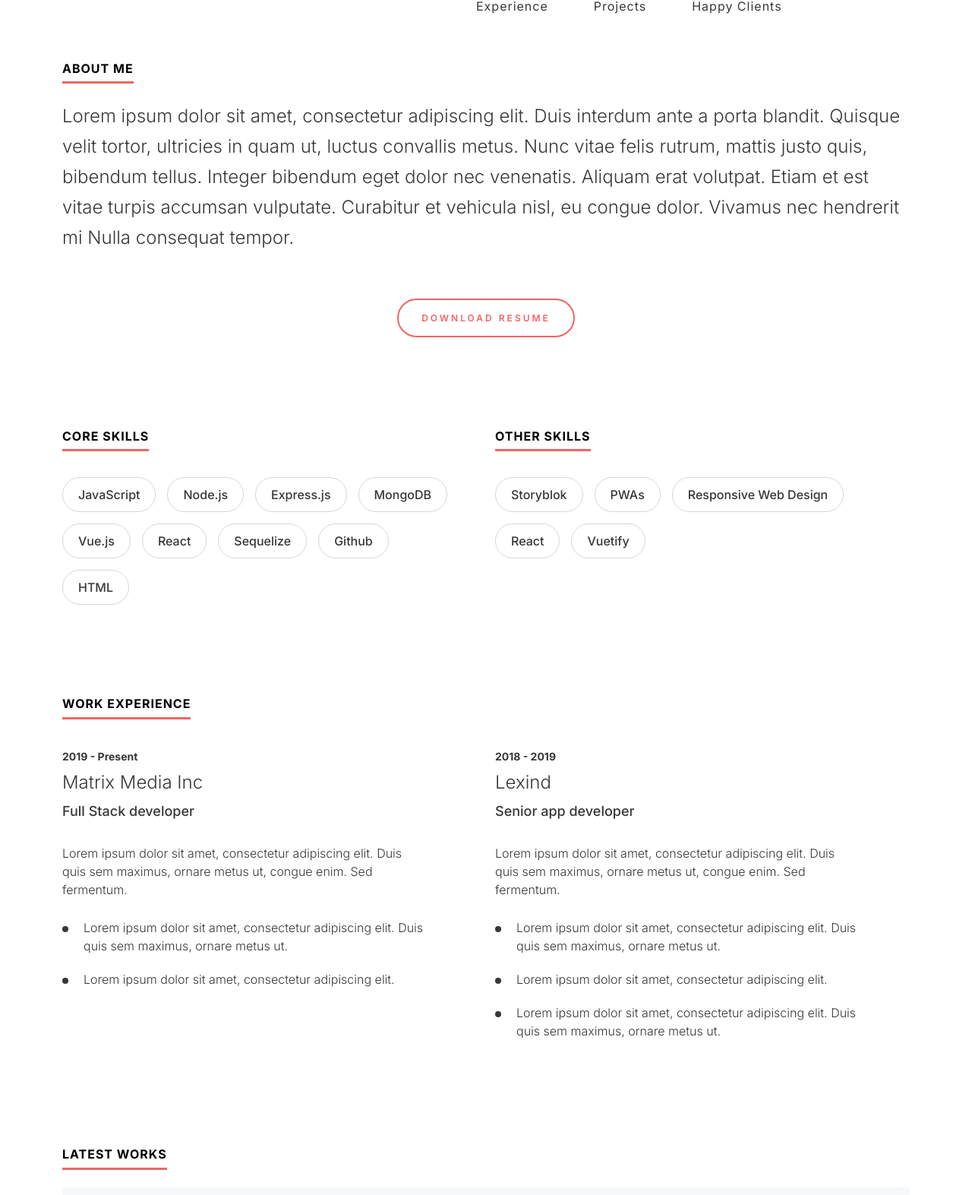
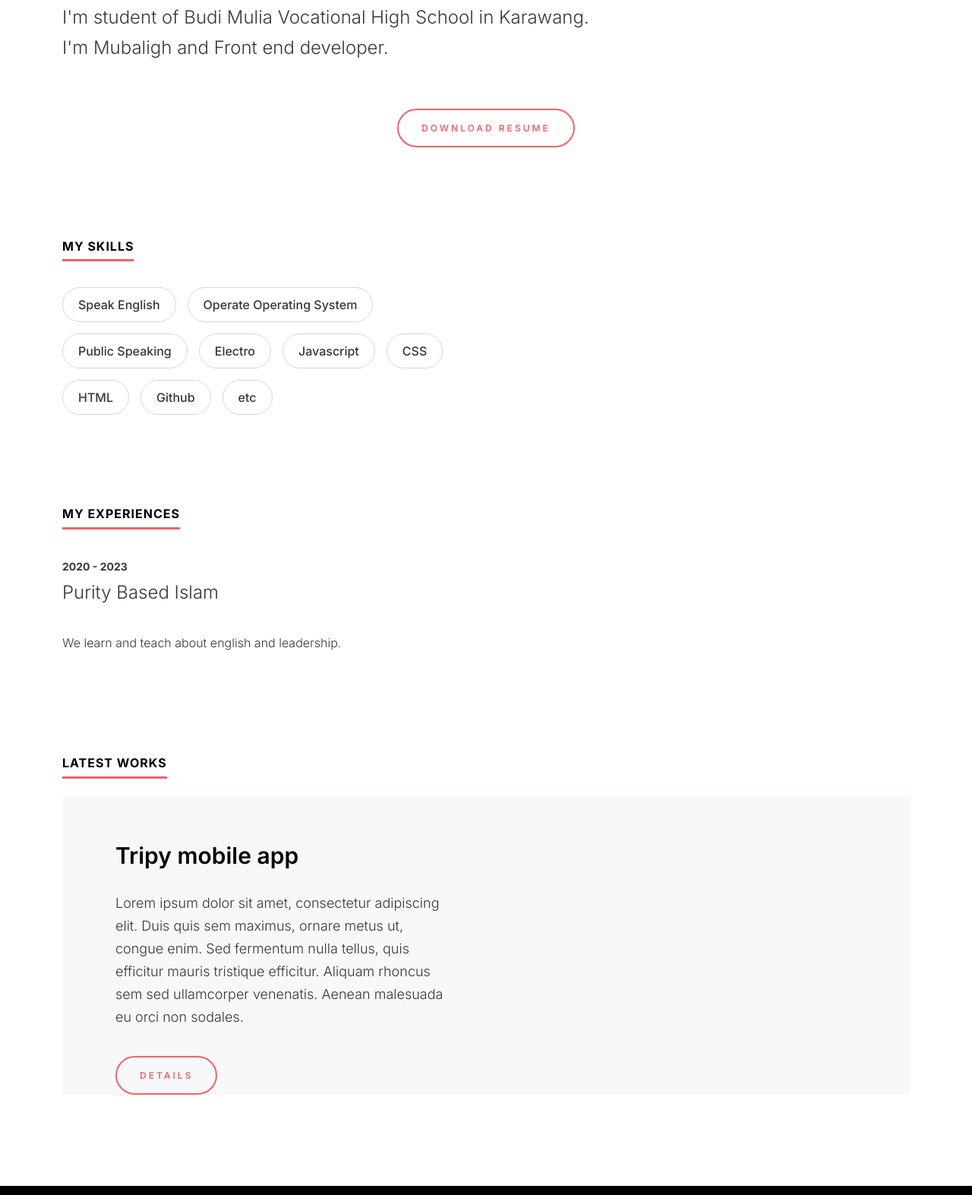
Before and after one commit to khidir05/a, a plain HTML site: page index.html in a window 1280 px wide. Shown: the part 628-2201 px from the top of the page at 76% size. Drawn offline with nearby package versions, Linux system fonts and the light colour scheme.

Commit message:
Update index.html

```diff
--- a/index.html
+++ b/index.html
@@ -18,7 +18,7 @@
       <link href="main.css" rel="stylesheet">
 
 
-    <title>Defolio - Bootstrap 5 html resume template </title>
+    <title>Khidir Afwan Amlabar</title>
   </head>
   <body>
 
@@ -28,7 +28,7 @@
             <div class="ds-header-inner">
               <!-- logo -->
               <a href="index.html" class="ds-logo">
-                <span>J</span>Jason Stroff
+                <span>05</span>Khidir Afwan Amlabar
               </a>
               <!-- logo -->
               <!-- social -->
@@ -55,22 +55,8 @@
             <section>
                 <h1>
                   <span>HI THERE</span>
-                  I’m Jason Stroff <br> UI/UX DESIGNER + DEVELOPER based in Florida.
+                  I’m Khidir <br> Front end developer + Electrian + Mubaligh.
                 </h1>
-                <ul class="ds-numbervalulist">
-                  <li>
-                    <strong>6+</strong>
-                    <span>Experience</span>
-                  </li>
-                  <li>
-                    <strong>89</strong>
-                    <span>Projects</span>
-                  </li>
-                  <li>
-                    <strong>52</strong>
-                    <span>Happy Clients</span>
-                  </li>
-                </ul>
             </section>
           </div>
         </div>
@@ -83,7 +69,7 @@
       <div class="container">
         <section>
             <h2 class="ds-heading">About Me</h2>
-            <p>Lorem ipsum dolor sit amet, consectetur adipiscing elit. Duis interdum ante a porta blandit. Quisque velit tortor, ultricies in quam ut, luctus convallis metus. Nunc vitae felis rutrum, mattis justo quis, bibendum tellus. Integer bibendum eget dolor nec venenatis. Aliquam erat volutpat. Etiam et est vitae turpis accumsan vulputate. Curabitur et vehicula nisl, eu congue dolor. Vivamus nec hendrerit mi Nulla consequat tempor.</p>
+            <p>I'm student of Budi Mulia Vocational High School in Karawang.<br>I'm Mubaligh and Front end developer.</p>
             <div class="ds-button-sec text-center">
                 <a href="#" class="ds-button">Download Resume</a>
             </div>
@@ -97,28 +83,18 @@
       <div class="container">
         <div class="row">
           <div class="col-12 col-sm-12 col-md-6 col-lg-6 col-xl-6 col-xxl-6">
-             <h2 class="ds-heading">Core Skills</h2>
+             <h2 class="ds-heading">My Skills</h2>
              <ul class="ds-skills-list">
-               <li>JavaScript</li>
-               <li>Node.js</li>
-               <li>Express.js</li>
-               <li>MongoDB</li>
-               <li>Vue.js</li>
-               <li>React</li>
-               <li>Sequelize</li>
+               <li>Speak English</li>
+               <li>Operate Operating System</li>
+               <li>Public Speaking</li>
+               <li>Electro</li>
+               <li>Javascript</li>
+               <li>CSS</li>
+               <li>HTML</li>
                <li>Github</li>
-               <li>HTML</li>
+               <li>etc</li>
              </ul>
-          </div>
-          <div class="col-12 col-sm-12 col-md-6 col-lg-6 col-xl-6 col-xxl-6">
-            <h2 class="ds-heading">Other Skills</h2>
-            <ul class="ds-skills-list">
-              <li>Storyblok</li>
-              <li>PWAs</li>
-              <li>Responsive Web Design</li>
-              <li>React</li>
-              <li>Vuetify</li>
-            </ul>
           </div>
         </div>
       </div>
@@ -128,31 +104,14 @@
    <!-- Experience -->
    <div class="ds-experience-section">
      <div class="container">
-        <h2 class="ds-heading">Work Experience</h2>
+        <h2 class="ds-heading">My Experiences</h2>
         <div class="row ds-experience-list">
             <div class="col-12 col-sm-12 col-md-6 col-lg-6 col-xl-6 col-xxl-6">
               <section>
-                <span class="ds-year">2019 - Present</span>
-                <h3 class="ds-officename">Matrix Media Inc</h3>
-                <span class="ds-department">Full Stack developer</span>
-                <p>Lorem ipsum dolor sit amet, consectetur adipiscing elit. Duis quis sem maximus, ornare metus ut, congue enim. Sed fermentum.</p>
-                <ul>
-                  <li>Lorem ipsum dolor sit amet, consectetur adipiscing elit. Duis quis sem maximus, ornare metus ut.</li>
-                  <li>Lorem ipsum dolor sit amet, consectetur adipiscing elit.</li>
-                </ul>
-              </section>
-            </div>
-            <div class="col-12 col-sm-12 col-md-6 col-lg-6 col-xl-6 col-xxl-6">
-              <section>
-                <span class="ds-year">2018 - 2019</span>
-                <h3 class="ds-officename">Lexind</h3>
-                <span class="ds-department">Senior app developer</span>
-                <p>Lorem ipsum dolor sit amet, consectetur adipiscing elit. Duis quis sem maximus, ornare metus ut, congue enim. Sed fermentum.</p>
-                <ul>
-                  <li>Lorem ipsum dolor sit amet, consectetur adipiscing elit. Duis quis sem maximus, ornare metus ut.</li>
-                  <li>Lorem ipsum dolor sit amet, consectetur adipiscing elit.</li>
-                  <li>Lorem ipsum dolor sit amet, consectetur adipiscing elit. Duis quis sem maximus, ornare metus ut.</li>
-                </ul>
+                <span class="ds-year">2020 - 2023</span>
+                <h3 class="ds-officename">Purity Based Islam</h3>
+                <span class="ds-department"></span>
+                <p>We learn and teach about english and leadership.</p>
               </section>
             </div>
         </div>
@@ -173,38 +132,7 @@
                           <p>Lorem ipsum dolor sit amet, consectetur adipiscing elit. Duis quis sem maximus, ornare metus ut, congue enim. Sed fermentum nulla tellus, quis efficitur mauris tristique efficitur. Aliquam rhoncus sem sed ullamcorper venenatis. Aenean malesuada eu orci non sodales. </p>
                           <a href="works-setails.html" class="ds-button">Details</a>
                       </section>
-                  </div>
-                  <div class="col-12 col-sm-12 col-md-5 col-lg-5 col-xl-5 col-xxl-5">
-                      <figure><img src="assets/images/work-1.jpg"></figure>
-                  </div>
-              </div>
-            </div>
-            <div class="ds-work-list">
-              <div class="row">
-                  <div class="col-12 col-sm-12 col-md-7 col-lg-7 col-xl-7 col-xxl-7">
-                      <section>
-                          <h3 class="ds-work-tilte">Hello mobile app</h3>
-                          <p>Lorem ipsum dolor sit amet, consectetur adipiscing elit. Duis quis sem maximus, ornare metus ut, congue enim. Sed fermentum nulla tellus, quis efficitur mauris tristique efficitur. Aliquam rhoncus sem sed ullamcorper venenatis. Aenean malesuada eu orci non sodales. </p>
-                          <a href="works-setails.html" class="ds-button">Details</a>
-                      </section>
-                  </div>
-                  <div class="col-12 col-sm-12 col-md-5 col-lg-5 col-xl-5 col-xxl-5">
-                      <figure><img src="assets/images/work-2.jpg"></figure>
-                  </div>
-              </div>
-            </div>
-            <div class="ds-work-list">
-              <div class="row">
-                  <div class="col-12 col-sm-12 col-md-7 col-lg-7 col-xl-7 col-xxl-7">
-                      <section>
-                          <h3 class="ds-work-tilte">Cute cookies app</h3>
-                          <p>Lorem ipsum dolor sit amet, consectetur adipiscing elit. Duis quis sem maximus, ornare metus ut, congue enim. Sed fermentum nulla tellus, quis efficitur mauris tristique efficitur. Aliquam rhoncus sem sed ullamcorper venenatis. Aenean malesuada eu orci non sodales. </p>
-                          <a href="works-setails.html" class="ds-button">Details</a>
-                      </section>
-                  </div>
-                  <div class="col-12 col-sm-12 col-md-5 col-lg-5 col-xl-5 col-xxl-5">
-                       <figure><img src="assets/images/work-3.jpg"></figure>
-                  </div>
+                </div>
               </div>
             </div>
           </div>
```
